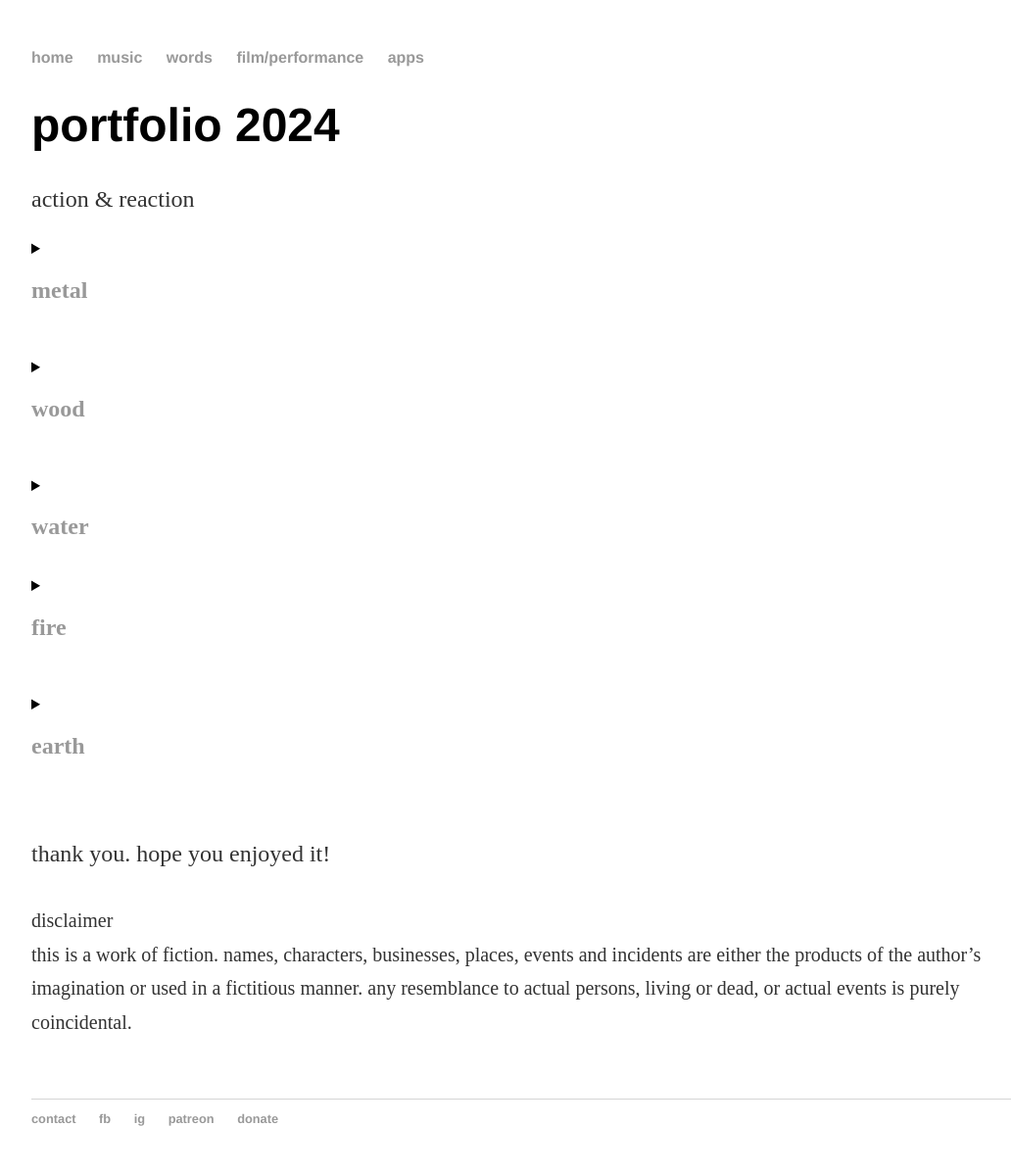
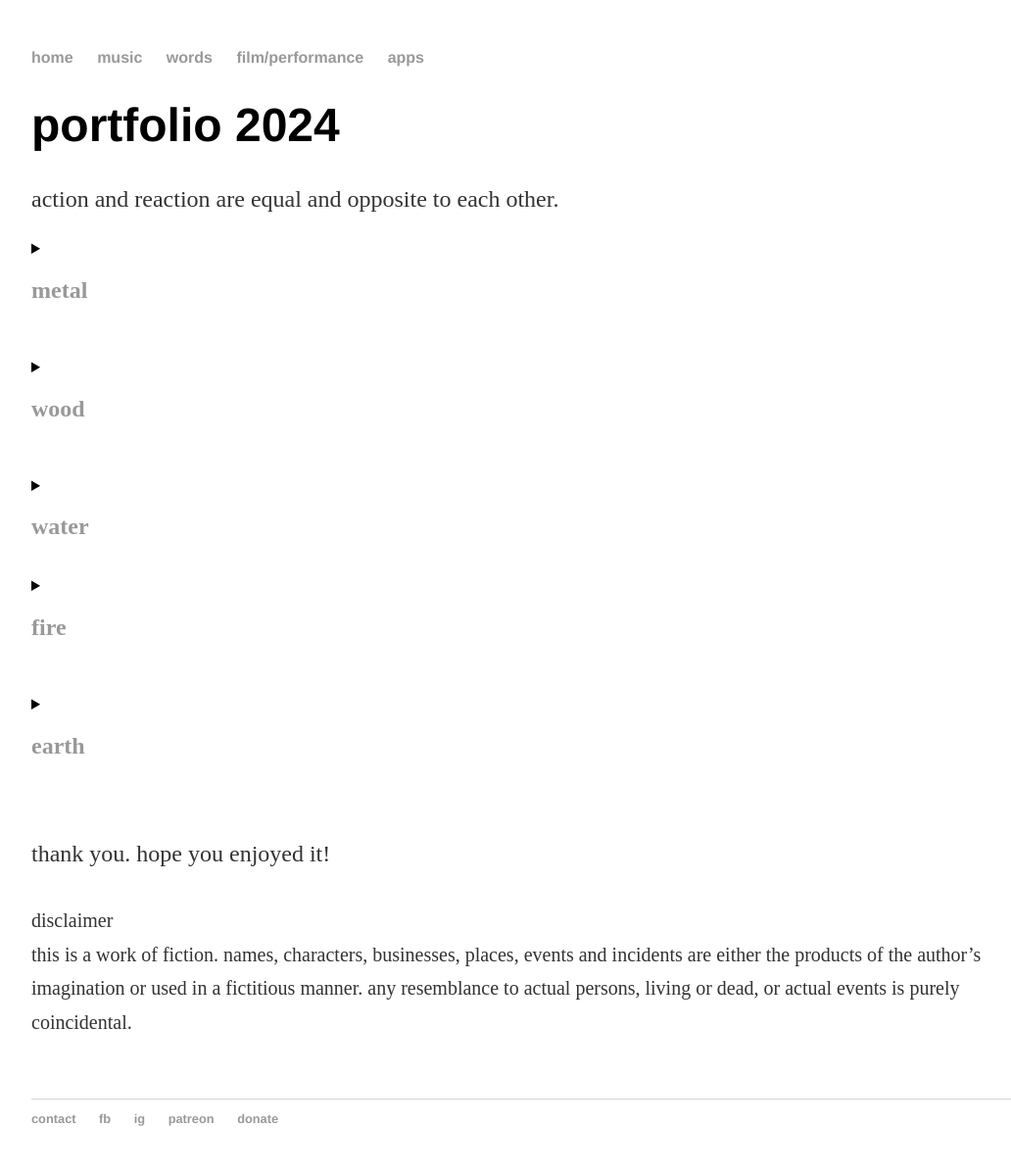
Before and after one commit to maksuihin/maksuihin.github.io, a Jekyll site: the page built from portfolio2024/index.html, in a window 1280 px wide. Shown: the whole page at 98% size, without its empty margins (96-1128 px from the left). Built offline with Jekyll 4.4.1, drawn with Linux system fonts in a browser that asks for light colours.

Commit message:
Update index.html

```diff
--- a/portfolio2024/index.html
+++ b/portfolio2024/index.html
@@ -9,7 +9,7 @@ img {max-width:800px}
 
 			<h1>portfolio 2024</h1>
 
-        <p>action & reaction</br>
+        <p>action and reaction are equal and opposite to each other.</br>
 <!--<small>
     <a href="https://www.facebook.com/suihinmak">fb</a> |
     <a href="https://www.instagram.com/maksuihin/">ig</a> |
@@ -18,6 +18,8 @@ img {max-width:800px}
 
 
         <details><summary><h2>metal</h2></summary>
+
+<p>
 
 <img src="/portfolio2022media/MAK Sui-hin - Person who has undergone compulsory testing (2022).jpg" alt="Artwork: Person who has undergone compulsory testing" width=80%>
 <details open>
@@ -152,7 +154,7 @@ I want to keep the mythical field open, and keep making art to convey hope to ev
       </details>
   </blockquote>
 </details>
-
+</p>
           </details>
 </br>
 </br>
```
